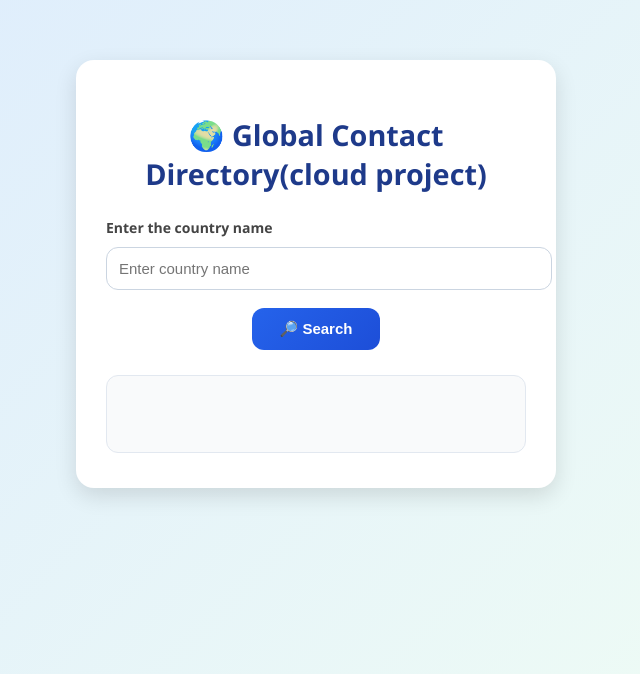
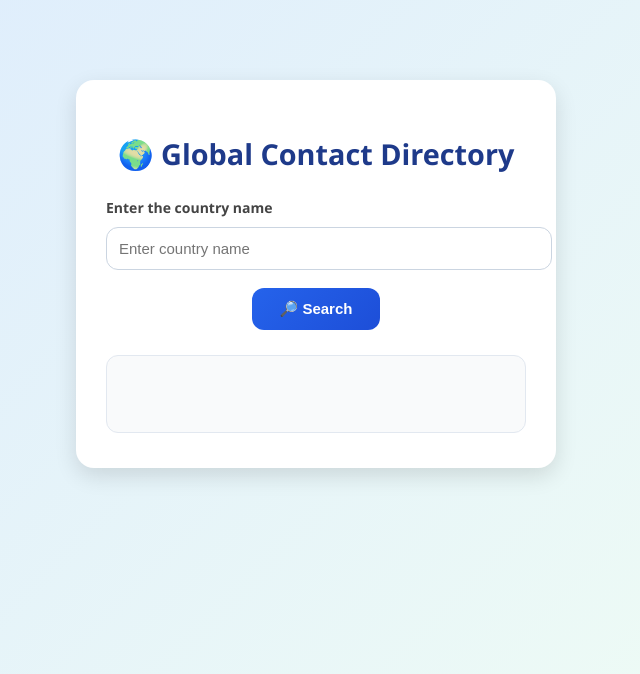
Before and after one commit to parijagtap21/globe, a plain HTML site: page index.html in a window 1280 px wide. Shown: the part 126-800 px from the top of the page, without its empty margins (324-964 px from the left). Drawn offline with Linux system fonts and the light colour scheme.

Commit message:
Update index.html

```diff
--- a/index.html
+++ b/index.html
@@ -8,7 +8,7 @@
 <body>
 
   <div class="container">
-    <h1>🌍 Global Contact Directory(cloud project)</h1>
+    <h1>🌍 Global Contact Directory</h1>
     <label for="countryInput" class="instruction">Enter the country name </label>
     <input type="text" id="countryInput" placeholder="Enter country name">
     <button onclick="searchContact()">🔎 Search</button>
```
